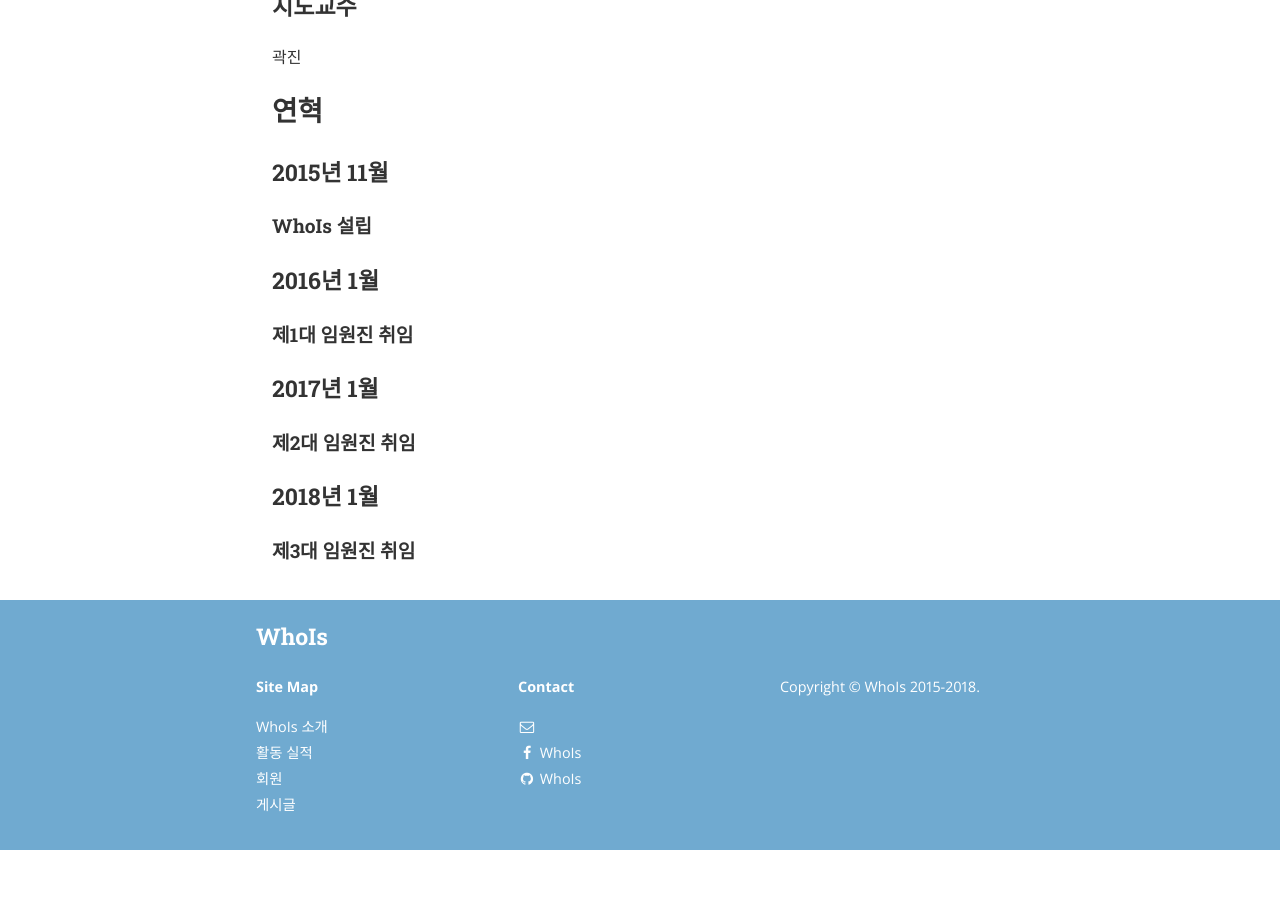
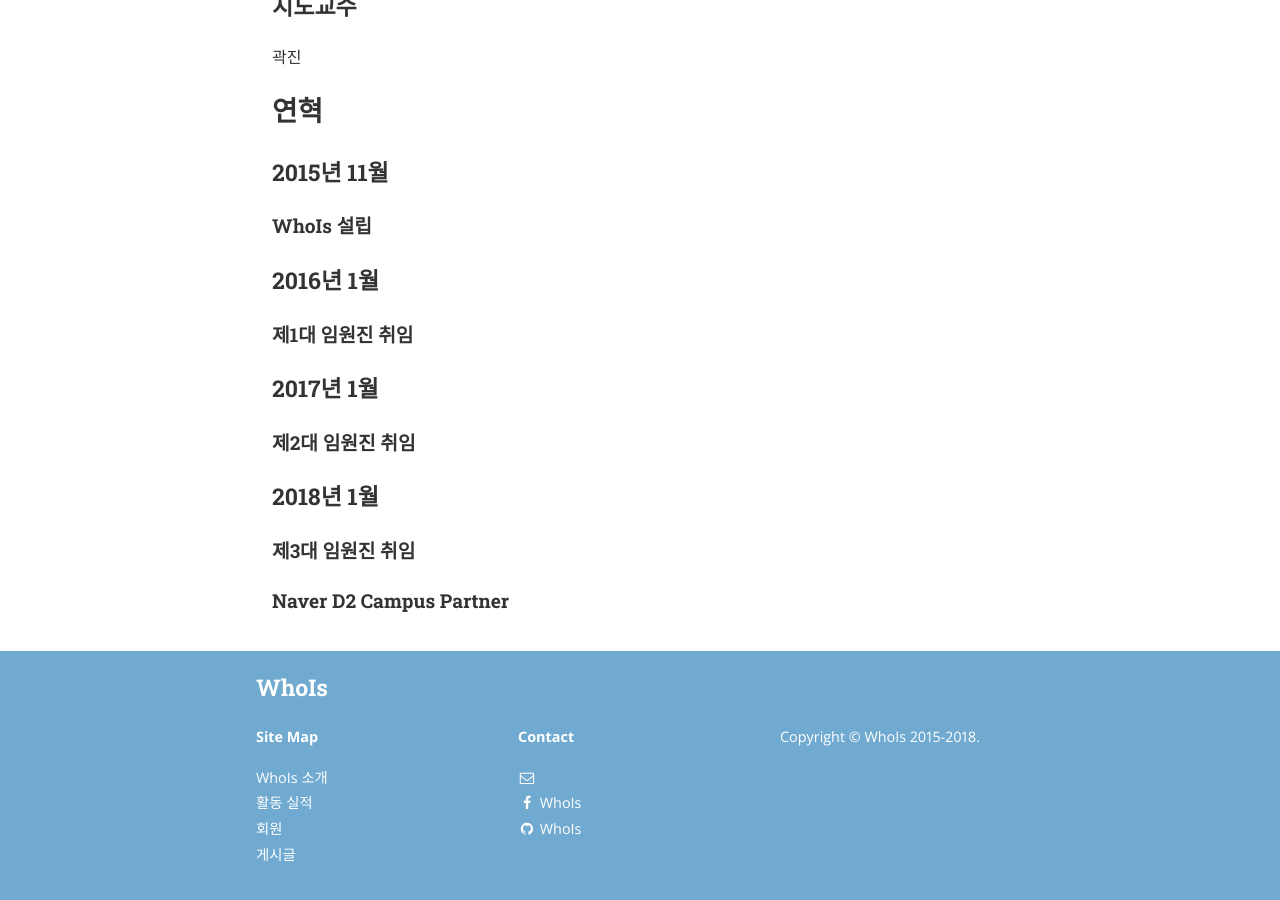
Before and after one commit to ajou-whois/ajou-whois.github.io, a Jekyll site: the page built from about.md, in a window 1280 px wide and 900 px high, scrolled down 1256 px. Built offline with Jekyll 4.4.1, drawn with Linux system fonts in a browser that asks for light colours; nearby versions of some CDN libraries; before the commit the page ends 2106 px from its top, so only the background shows below that.

Commit message:
Update About Page

```diff
--- a/about.md
+++ b/about.md
@@ -53,3 +53,5 @@ WhoIs는 정보보호 전반에서 발생하는 위협사례 분석과 대응방
 ### 2018년 1월
 
 #### 제3대 임원진 취임
+
+#### Naver D2 Campus Partner
```
